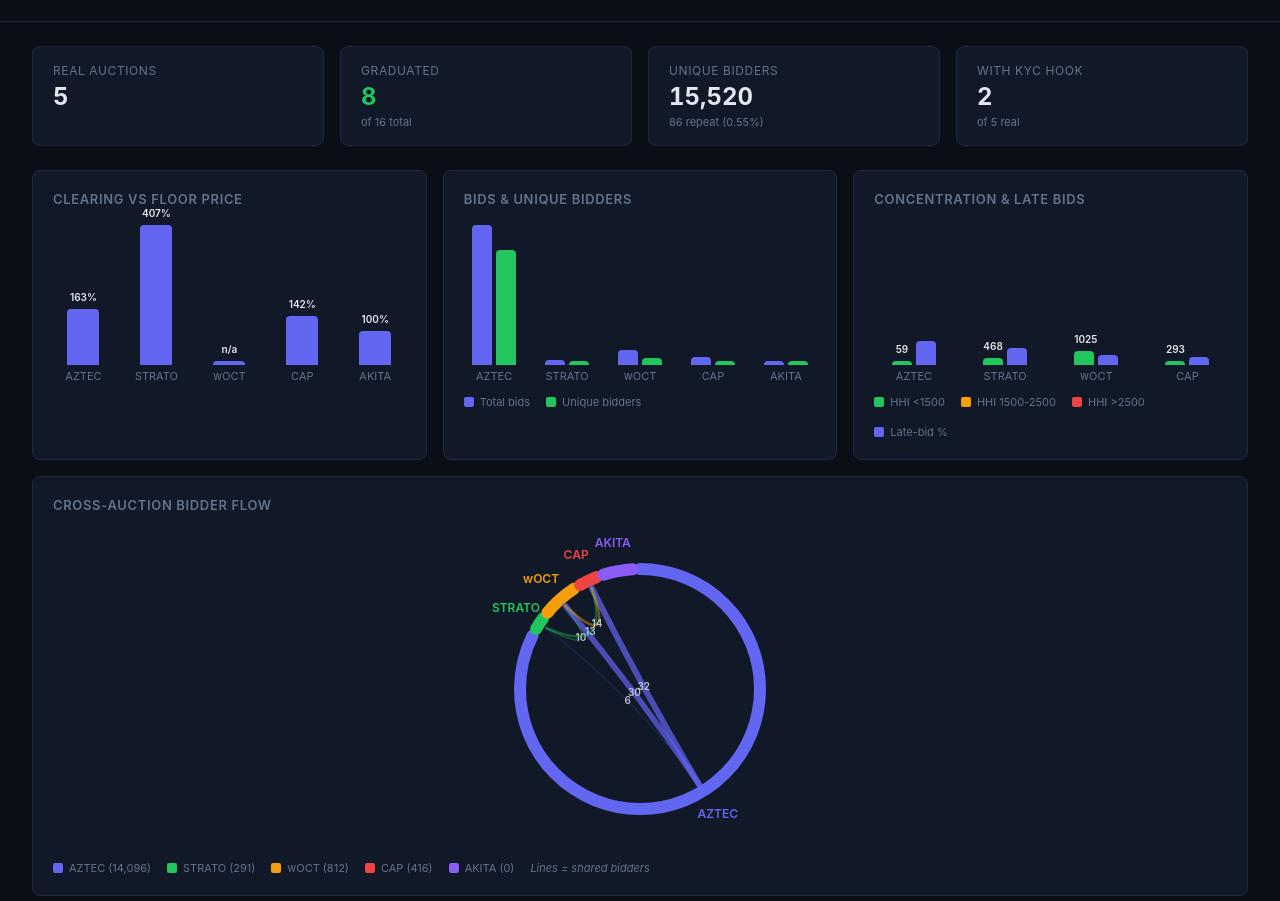
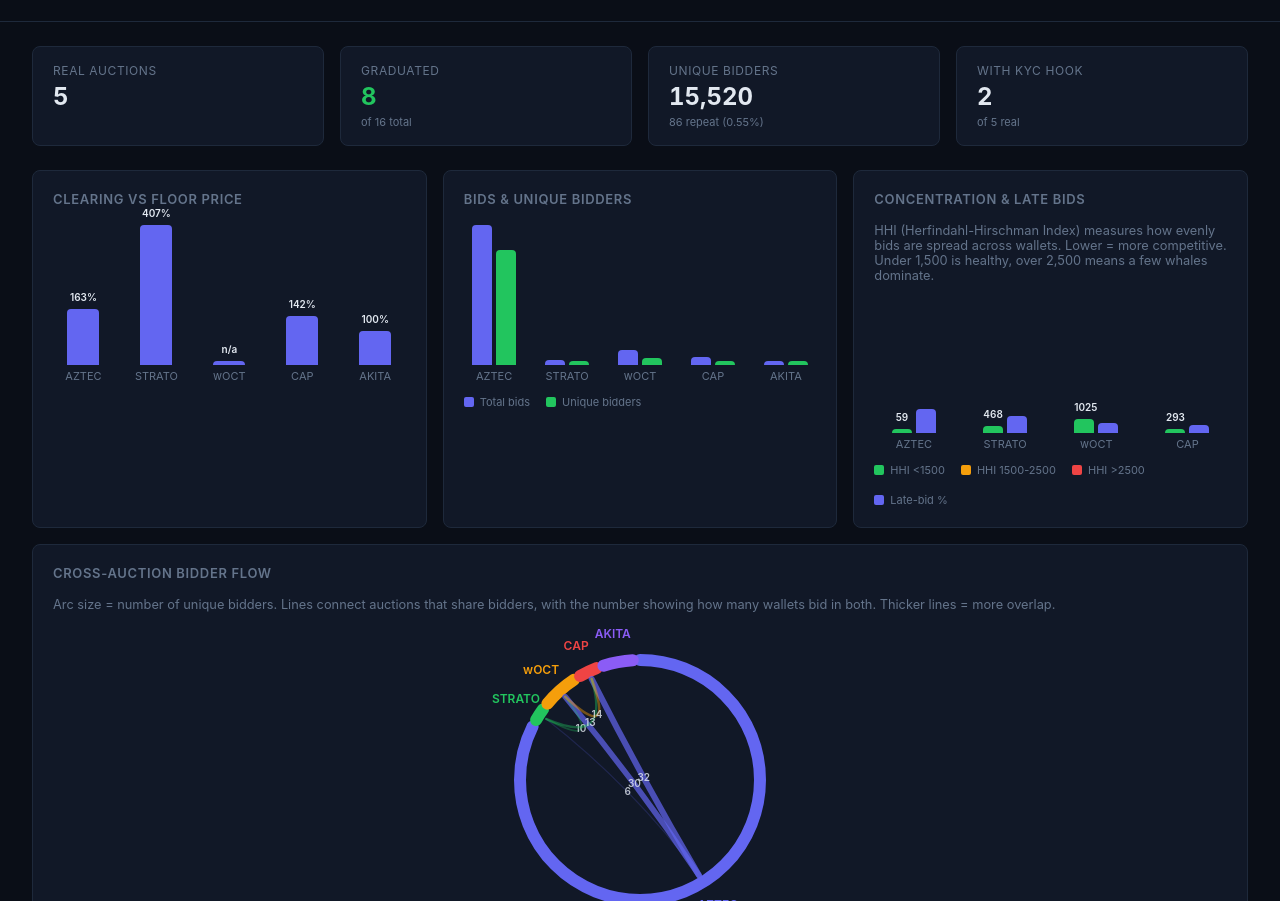
Before and after one commit to monkrus/cca-monitor, a website: page public/index.html in a window 1280 px wide. Shown: the part 51-952 px from the top of the page. Drawn offline with Linux system fonts and the light colour scheme; files whose address does not match are found by name.

Commit message:
Add explainer text for HHI chart and bidder flow diagram
- HHI: explains what the index means and threshold ranges
- Chord diagram: explains arc size, lines, and overlap numbers

Co-Authored-By: Claude Opus 4.6 <noreply@anthropic.com>

```diff
--- a/public/index.html
+++ b/public/index.html
@@ -460,7 +460,9 @@ function renderCharts(data) {
         '</div>' +
         '<div class="bar-label">' + a.name + '</div></div>';
     }).join('');
-    chart3Html = '<div class="chart-card"><h3>Concentration & Late Bids</h3><div class="bar-chart" style="position:relative;">' + chart3Bars + '</div>' +
+    chart3Html = '<div class="chart-card"><h3>Concentration & Late Bids</h3>' +
+      '<p style="color:var(--muted);font-size:0.8rem;margin:0 0 8px 0;">HHI (Herfindahl-Hirschman Index) measures how evenly bids are spread across wallets. Lower = more competitive. Under 1,500 is healthy, over 2,500 means a few whales dominate.</p>' +
+      '<div class="bar-chart" style="position:relative;">' + chart3Bars + '</div>' +
       '<div class="chart-legend">' +
       '<div class="legend-item"><div class="legend-dot" style="background:var(--green);"></div>HHI &lt;1500</div>' +
       '<div class="legend-item"><div class="legend-dot" style="background:var(--amber);"></div>HHI 1500-2500</div>' +
@@ -476,6 +478,7 @@ function renderCharts(data) {
     var names = Object.keys(om);
     if (names.length >= 2) {
       chordHtml = '<div class="chart-card"><h3>Cross-Auction Bidder Flow</h3>' +
+        '<p style="color:var(--muted);font-size:0.8rem;margin:0 0 8px 0;">Arc size = number of unique bidders. Lines connect auctions that share bidders, with the number showing how many wallets bid in both. Thicker lines = more overlap.</p>' +
         '<div class="chord-container"><canvas id="chordCanvas" width="320" height="320"></canvas></div>' +
         '<div class="chart-legend" id="chordLegend"></div></div>';
     }
@@ -623,7 +626,7 @@ function drawChord(overlapMatrix, auctions) {
     legendEl.innerHTML = names.map(function(name, i) {
       var count = bidderCounts[i];
       return '<div class="legend-item"><div class="legend-dot" style="background:' + arcs[i].color + ';"></div>' + name + ' (' + count.toLocaleString() + ')</div>';
-    }).join('') + '<div class="legend-item" style="color:var(--muted);font-style:italic;">Lines = shared bidders</div>';
+    }).join('');
   }
 }
 
```
